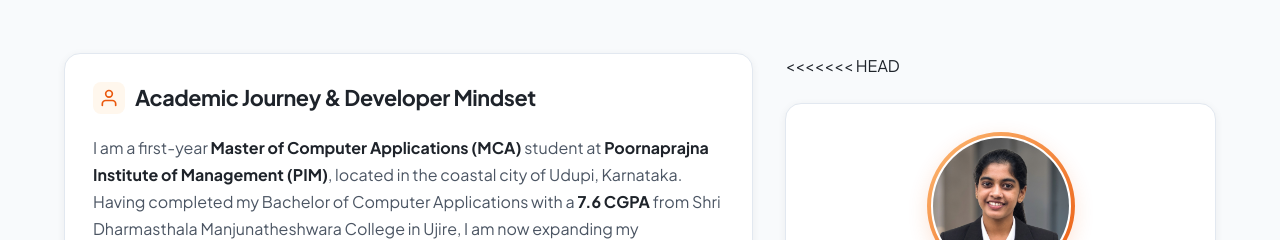
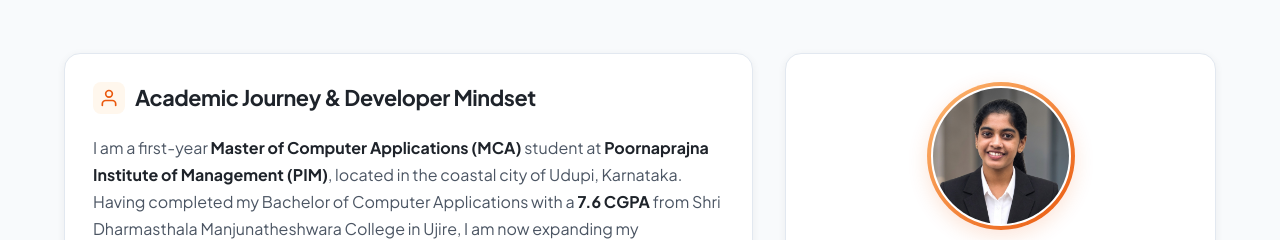
Before and after one commit to sdmchandu/code, a plain HTML site: page index.html in a window 1280 px wide. Shown: the part 1259-1499 px from the top of the page. Drawn offline with Linux system fonts and the light colour scheme.

Commit message:
Resolve merge conflicts and clean up formatting in index.html, style.css, and responsive.css

```diff
--- a/index.html
+++ b/index.html
@@ -358,7 +358,7 @@
           <!-- Personality & Extracurriculars Column -->
           <div class="about-sidebar">
 
-            <<<<<<< HEAD <!-- Profile Identity Card -->
+            <!-- Profile Identity Card -->
             <div class="card profile-card">
               <div class="profile-avatar-wrapper">
                 <div class="profile-avatar-frame">
@@ -377,8 +377,7 @@
               </div>
             </div>
 
-              =======
-              >>>>>>> 8cea2779f386ffce1c4395c816c8b6a23fd25681
+
             <!-- Academic Rigor Callout Card -->
             <div class="card highlight-card">
               <div class="card-badge">PIM Udupi MCA</div>
--- a/responsive.css
+++ b/responsive.css
@@ -253,7 +253,6 @@
    Extra Small Devices / Mobile Portrait (<= 480px)
    -------------------------------------------------------------------------- */
 @media (max-width: 480px) {
-<<<<<<< HEAD
   .hero-avatar-frame {
     width: 96px;
     height: 96px;
@@ -264,8 +263,6 @@
     height: 130px;
   }
 
-=======
->>>>>>> 8cea2779f386ffce1c4395c816c8b6a23fd25681
   .hero-greeting {
     font-size: 1.15rem;
   }
--- a/style.css
+++ b/style.css
@@ -985,7 +985,6 @@ button {
   gap: 24px;
 }
 
-<<<<<<< HEAD
 /* --------------------------------------------------------------------------
    Profile Photo Card & Circular Frame (Profile / About Section)
    -------------------------------------------------------------------------- */
@@ -1101,8 +1100,6 @@ button {
   border: 2px solid var(--bg-surface);
 }
 
-=======
->>>>>>> 8cea2779f386ffce1c4395c816c8b6a23fd25681
 .highlight-card {
   position: relative;
   background: linear-gradient(145deg, var(--bg-card), var(--bg-subtle));
```
Lines whose indentation alone changed are shown as unchanged.
